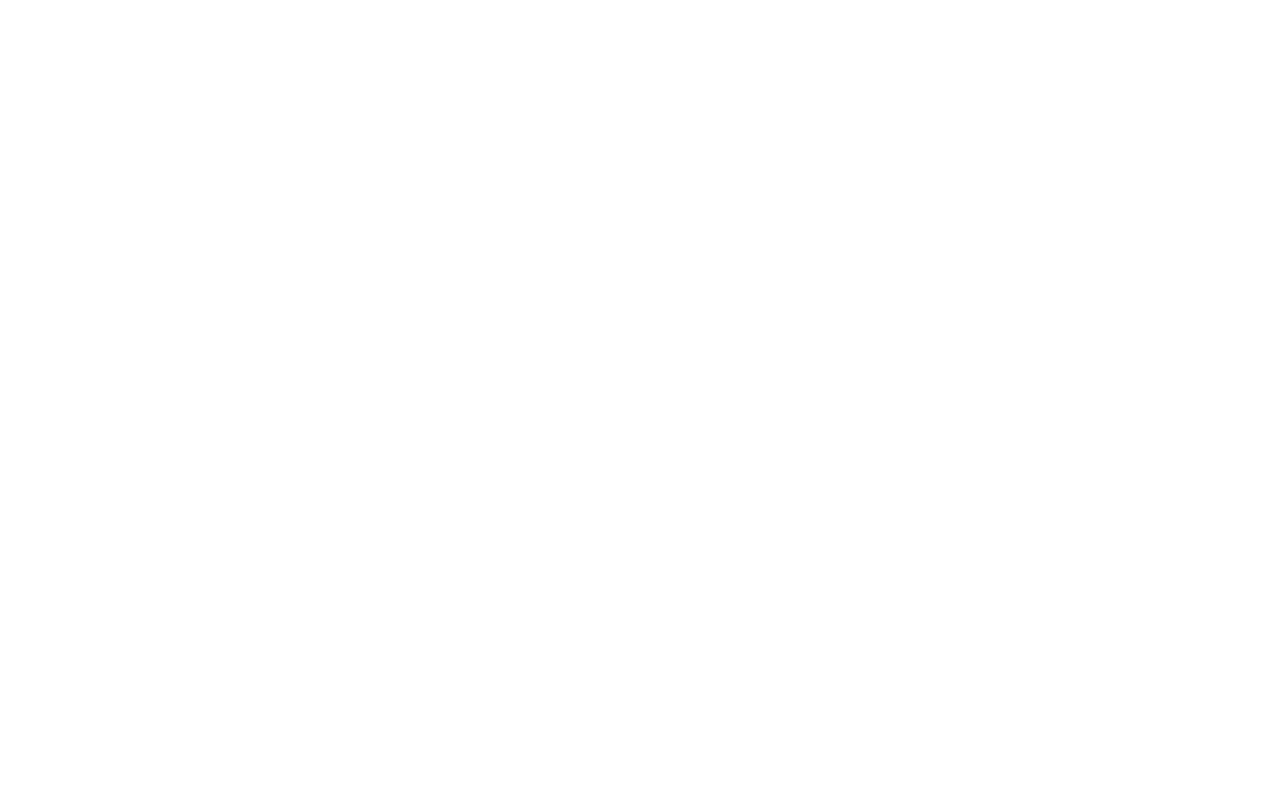
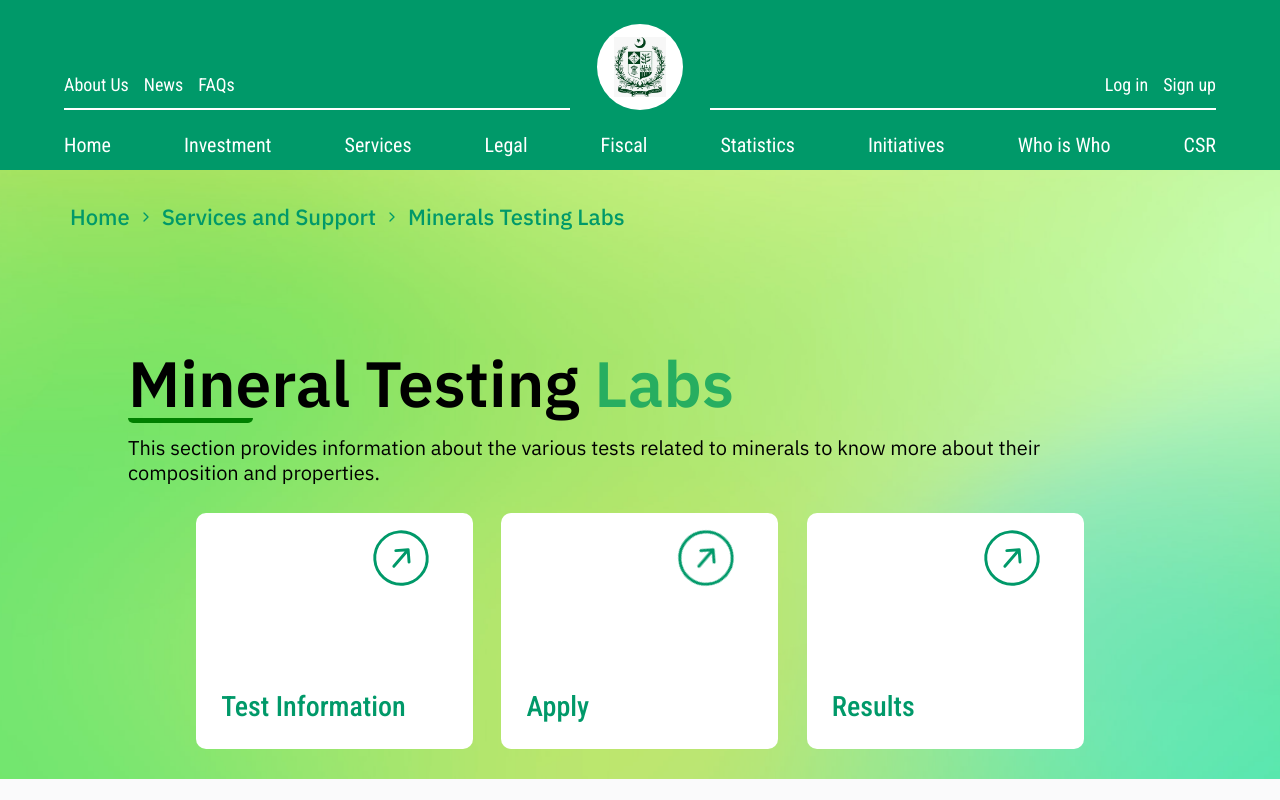
Before and after one commit to realAbdullah4504/mineral-app, a React (Create React App) app: page /mineral-testing-labs in a window 1280 px wide. Before the commit this address had no page. Shown: the top 800 px of the page. Built offline with nearby package versions, Linux system fonts and the light colour scheme; a web font is replaced by a local one.

Commit message:
Work on page done except small text overflow issue

```diff
--- /dev/null
+++ b/src/pages/MineralTestingLabs/index.js
@@ -0,0 +1,90 @@
+import React from "react";
+import FiscalIncentivesBg from "assets/images/fiscalincentives.png";
+import { FlipCards } from "components/FlipCards";
+import IntroContainer from "components/IntroContainer";
+import BreadCrumbs from "components/Breadcrumbs";
+
+function BusinessInvestment() {
+  const businessAndInvestmentcards = [
+    {
+      title: "Test Information",
+      flipContent:
+        "Mineral tests are simple physical & chemical methods of testing samples, which help to identify the mineral type. This approach is used widely in mineralogy, ore geology and general geological mapping",
+      link: "/test-information",
+    },
+    {
+      title: "Apply",
+      flipContent: "Apply for testing for your mineral sample",
+      link: "/minerals-test-apply",
+    },
+    {
+      title: "Results",
+      flipContent: "Check the status of your sample test result",
+      link: "/minerals-test-results",
+    },
+  ];
+  const breadcrumbs = [
+    { path: "/", label: "Home" },
+    { path: "#", label: "Services and Support" },
+    { path: "#", label: "Minerals Testing Labs" },
+  ];
+
+  return (
+    <div
+      style={{
+        width: "100%",
+        height: "auto",
+        backgroundImage: `url(${FiscalIncentivesBg})`,
+        backgroundSize: "cover",
+        backgroundPosition: "center",
+        display: "flex",
+        justifyContent: "center",
+        alignItems: "center",
+      }}
+    >
+      <div className="business-investment-container">
+        <div
+          style={{
+            marginLeft: "70px",
+            marginTop: "30px",
+          }}
+        >
+          <BreadCrumbs breadcrumbs={breadcrumbs} />
+        </div>
+        <IntroContainer
+          title={
+            <h1>
+              <span
+                className="lg:w-[125px] w-[95px] lg:mr-[7rem] mr-[3.5rem]"
+                style={{
+                  borderBottom: "5px solid green",
+                  display: "inline-block",
+                  borderRadius: "5px",
+                }}
+              >
+                Mineral
+              </span>
+              Testing <span className="text-[#27AE60]">Labs</span>
+            </h1>
+          }
+          content="This section provides information about the various tests related to minerals to know more about their composition and properties."
+          height="90%"
+          width="80%"
+          introHeight="280px"
+        ></IntroContainer>
+        <div className="business-investment-container-cards">
+          {businessAndInvestmentcards.map((item) => (
+            <FlipCards
+              title={item.title}
+              flip={true}
+              flipContent={item.flipContent}
+              link={item.link ? item.link : ""}
+            ></FlipCards>
+          ))}
+        </div>
+      </div>
+    </div>
+  );
+}
+
+export default BusinessInvestment;
--- a/src/routes/index.js
+++ b/src/routes/index.js
@@ -7,136 +7,252 @@ import { DashboardLayout } from "components";
 const Home = lazy(() => import("../pages/home"));
 const MineralPotential = lazy(() => import("../pages/mineral-potential"));
 const Login = lazy(() => import("../pages/login"));
-const InvestmentOpportunity = lazy(() => import("../pages/investment-opportunities"));
+const InvestmentOpportunity = lazy(() =>
+  import("../pages/investment-opportunities")
+);
 const ATGDBusiness = lazy(() => import("../pages/ATGDBusiness"));
 
-const InteractiveGisPortal = lazy(() => import("../pages/InteractiveGisPortal"));
+const InteractiveGisPortal = lazy(() =>
+  import("../pages/InteractiveGisPortal")
+);
 const BusinessInvestment = lazy(() => import("../pages/BusinessInvestment"));
-const MineralDevelopmentStrategy = lazy(() => import("../pages/MineralDevelopmentStrategy"));
+const MineralDevelopmentStrategy = lazy(() =>
+  import("../pages/MineralDevelopmentStrategy")
+);
 const FiscalIncentives = lazy(() => import("../pages/FiscalIncentives"));
-const SpecialEconomicZones = lazy(() => import('../pages/SpecialEconomicZones'));
-const FiscalExportProcessing = lazy(() => import('../pages/fiscalExportProcessing'));
-const Governance = lazy(() => import('../pages/governance'));
-const ActsLaws = lazy(() => import('../pages/acts-laws'));
-const RulesRegulations = lazy(() => import('../pages/rules-regulations'));
+const SpecialEconomicZones = lazy(() =>
+  import("../pages/SpecialEconomicZones")
+);
+const FiscalExportProcessing = lazy(() =>
+  import("../pages/fiscalExportProcessing")
+);
+const Governance = lazy(() => import("../pages/governance"));
+const ActsLaws = lazy(() => import("../pages/acts-laws"));
+const RulesRegulations = lazy(() => import("../pages/rules-regulations"));
+const MineralTestingLabs = lazy(() => import("../pages/MineralTestingLabs"));
 const FiscalCPEC = lazy(() => import("../pages/FiscalCPEC"));
 const StartingNewBusiness = lazy(() => import("../pages/StartingNewBusiness"));
-const SpecialInvestmentFacilities = lazy(() => import("../pages/SpecialInvestmentFacilities"));
-const InstitutionalArrangement = lazy(() => import("../pages/InstitutionalArrangement"));
+const SpecialInvestmentFacilities = lazy(() =>
+  import("../pages/SpecialInvestmentFacilities")
+);
+const InstitutionalArrangement = lazy(() =>
+  import("../pages/InstitutionalArrangement")
+);
 const LegalPolicies = lazy(() => import("../pages/policies"));
 const MiningOperations = lazy(() => import("../pages/mining-operations"));
 const HealthSafety = lazy(() => import("../pages/health-safety"));
 const ConsessionRules = lazy(() => import("../pages/consession-rules"));
 const LaborWelfare = lazy(() => import("../pages/labor-welfare"));
 const LegalFramework = lazy(() => import("../pages/legal-framework"));
-const ApplyingForMineralTitle = lazy(() => import("../pages/ApplyingForMineralTitle"));
+const ApplyingForMineralTitle = lazy(() =>
+  import("../pages/ApplyingForMineralTitle")
+);
 const DevelopmentSchemes = lazy(() => import("../pages/DevelopmentSchemes"));
 
 // const Fiscal = lazy(() => import('../pages/fiscal'));
-const FiscalTax = lazy(() => import('../pages/fiscalTax'));
+const FiscalTax = lazy(() => import("../pages/fiscalTax"));
 
 const AppRouter = () => (
   <Router>
     <Suspense fallback={"...Loading"}>
       <Routes>
-        <Route path="/" element={<PublicRoute component={Home} layout={DashboardLayout} />} />
-        <Route path="/login" element={<PublicRoute component={Login} layout={DashboardLayout} />} />
+        <Route
+          path="/"
+          element={<PublicRoute component={Home} layout={DashboardLayout} />}
+        />
+        <Route
+          path="/login"
+          element={<PublicRoute component={Login} layout={DashboardLayout} />}
+        />
         <Route
           path="/mineral-potential"
-          element={<PublicRoute component={MineralPotential} layout={DashboardLayout} />}
+          element={
+            <PublicRoute
+              component={MineralPotential}
+              layout={DashboardLayout}
+            />
+          }
         />
         {/* <Route path="/fiscal" element={<PublicRoute component={Fiscal} layout={DashboardLayout} />} /> */}
 
         <Route
           path="/special-economic-zones"
-          element={<PublicRoute component={SpecialEconomicZones} layout={DashboardLayout} />}
-        />
-        <Route
-          path="/export-processing-zones"
-          element={<PublicRoute component={FiscalExportProcessing} layout={DashboardLayout} />}
-        />
-        <Route
-          path="/investment-opportunities"
-          element={<PublicRoute component={InvestmentOpportunity} layout={DashboardLayout} />}
-        />
-        <Route
-          path="/access-to-geological-data"
-          element={<PublicRoute component={ATGDBusiness} layout={DashboardLayout} />}
-        />
-        <Route path="/gis-portal" element={<PublicRoute component={InteractiveGisPortal} layout={DashboardLayout} />} />
-        <Route
-          path="/business-investment"
-          element={<PublicRoute component={BusinessInvestment} layout={DashboardLayout} />}
-        />
-        <Route
-          path="/applying-for-mineral-title"
-          element={<PublicRoute component={ApplyingForMineralTitle} layout={DashboardLayout} />}
-        />
-        <Route
-          path="/development-schemes"
-          element={<PublicRoute component={DevelopmentSchemes} layout={DashboardLayout} />}
-        />
-
-        <Route
-          path="/mineral-development-strategy"
-          element={<PublicRoute component={MineralDevelopmentStrategy} layout={DashboardLayout} />}
-        />
-        <Route
-          path="/fiscal-incentives"
-          element={<PublicRoute component={FiscalIncentives} layout={DashboardLayout} />}
-        />
-        <Route
-          path="/institutional-arrangement"
-          element={<PublicRoute component={InstitutionalArrangement} layout={DashboardLayout} />}
-        />
-        <Route path="/legal-policies" element={<PublicRoute component={LegalPolicies} layout={DashboardLayout} />} />
-        <Route
-          path="/mining-operations"
-          element={<PublicRoute component={MiningOperations} layout={DashboardLayout} />}
-        />
-        <Route path="/health-safety" element={<PublicRoute component={HealthSafety} layout={DashboardLayout} />} />
-        <Route
-          path="/consession-rules"
-          element={<PublicRoute component={ConsessionRules} layout={DashboardLayout} />}
-        />
-        <Route path="/labor-welfare" element={<PublicRoute component={LaborWelfare} layout={DashboardLayout} />} />
-        <Route path="/legal-framework" element={<PublicRoute component={LegalFramework} layout={DashboardLayout} />} />
-        <Route path="/fiscal-CPEC" element={<PublicRoute component={FiscalCPEC} layout={DashboardLayout} />} />
-
-        <Route
-          path="/starting-new-business"
-          element={<PublicRoute component={StartingNewBusiness} layout={DashboardLayout} />}
-        />
-
-        <Route
-          path="/special-investment-facilities"
-          element={<PublicRoute component={SpecialInvestmentFacilities} layout={DashboardLayout} />}
-        />
-          <Route
-          path="/fiscal-tax"
           element={
             <PublicRoute
-              component={FiscalTax}
+              component={SpecialEconomicZones}
               layout={DashboardLayout}
             />
           }
         />
         <Route
-          path="/governance"
+          path="/export-processing-zones"
           element={
             <PublicRoute
-              component={Governance}
+              component={FiscalExportProcessing}
               layout={DashboardLayout}
             />
           }
         />
         <Route
+          path="/investment-opportunities"
+          element={
+            <PublicRoute
+              component={InvestmentOpportunity}
+              layout={DashboardLayout}
+            />
+          }
+        />
+        <Route
+          path="/access-to-geological-data"
+          element={
+            <PublicRoute component={ATGDBusiness} layout={DashboardLayout} />
+          }
+        />
+        <Route
+          path="/gis-portal"
+          element={
+            <PublicRoute
+              component={InteractiveGisPortal}
+              layout={DashboardLayout}
+            />
+          }
+        />
+        <Route
+          path="/business-investment"
+          element={
+            <PublicRoute
+              component={BusinessInvestment}
+              layout={DashboardLayout}
+            />
+          }
+        />
+        <Route
+          path="/applying-for-mineral-title"
+          element={
+            <PublicRoute
+              component={ApplyingForMineralTitle}
+              layout={DashboardLayout}
+            />
+          }
+        />
+        <Route
+          path="/development-schemes"
+          element={
+            <PublicRoute
+              component={DevelopmentSchemes}
+              layout={DashboardLayout}
+            />
+          }
+        />
+
+        <Route
+          path="/mineral-development-strategy"
+          element={
+            <PublicRoute
+              component={MineralDevelopmentStrategy}
+              layout={DashboardLayout}
+            />
+          }
+        />
+        <Route
+          path="/fiscal-incentives"
+          element={
+            <PublicRoute
+              component={FiscalIncentives}
+              layout={DashboardLayout}
+            />
+          }
+        />
+        <Route
+          path="/institutional-arrangement"
+          element={
+            <PublicRoute
+              component={InstitutionalArrangement}
+              layout={DashboardLayout}
+            />
+          }
+        />
+        <Route
+          path="/legal-policies"
+          element={
+            <PublicRoute component={LegalPolicies} layout={DashboardLayout} />
+          }
+        />
+        <Route
+          path="/mining-operations"
+          element={
+            <PublicRoute
+              component={MiningOperations}
+              layout={DashboardLayout}
+            />
+          }
+        />
+        <Route
+          path="/health-safety"
+          element={
+            <PublicRoute component={HealthSafety} layout={DashboardLayout} />
+          }
+        />
+        <Route
+          path="/consession-rules"
+          element={
+            <PublicRoute component={ConsessionRules} layout={DashboardLayout} />
+          }
+        />
+        <Route
+          path="/labor-welfare"
+          element={
+            <PublicRoute component={LaborWelfare} layout={DashboardLayout} />
+          }
+        />
+        <Route
+          path="/legal-framework"
+          element={
+            <PublicRoute component={LegalFramework} layout={DashboardLayout} />
+          }
+        />
+        <Route
+          path="/fiscal-CPEC"
+          element={
+            <PublicRoute component={FiscalCPEC} layout={DashboardLayout} />
+          }
+        />
+
+        <Route
+          path="/starting-new-business"
+          element={
+            <PublicRoute
+              component={StartingNewBusiness}
+              layout={DashboardLayout}
+            />
+          }
+        />
+
+        <Route
+          path="/special-investment-facilities"
+          element={
+            <PublicRoute
+              component={SpecialInvestmentFacilities}
+              layout={DashboardLayout}
+            />
+          }
+        />
+        <Route
+          path="/fiscal-tax"
+          element={
+            <PublicRoute component={FiscalTax} layout={DashboardLayout} />
+          }
+        />
+        <Route
+          path="/governance"
+          element={
+            <PublicRoute component={Governance} layout={DashboardLayout} />
+          }
+        />
+        <Route
           path="/acts-laws"
           element={
-            <PublicRoute
-              component={ActsLaws}
-              layout={DashboardLayout}
-            />
+            <PublicRoute component={ActsLaws} layout={DashboardLayout} />
           }
         />
         <Route
@@ -148,6 +264,15 @@ const AppRouter = () => (
             />
           }
         />
+        <Route
+          path="/mineral-testing-labs"
+          element={
+            <PublicRoute
+              component={MineralTestingLabs}
+              layout={DashboardLayout}
+            />
+          }
+        />
       </Routes>
     </Suspense>
   </Router>
```
